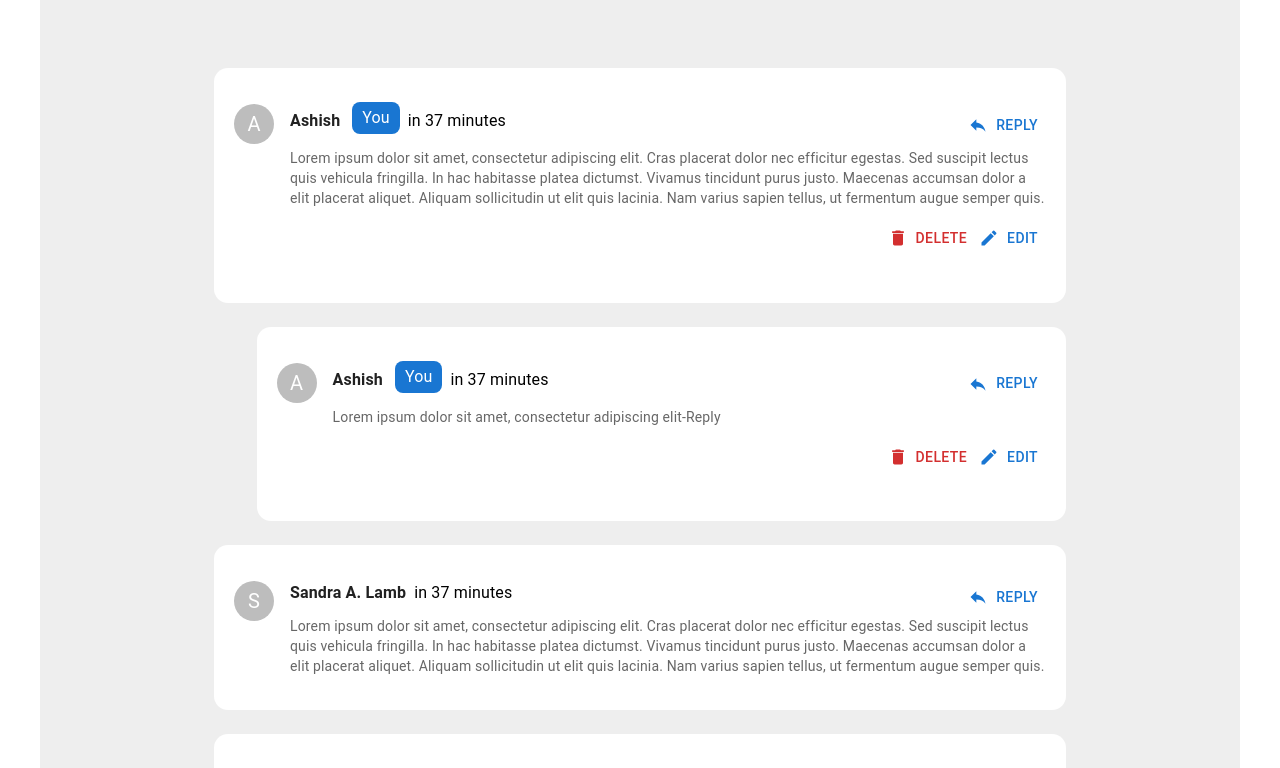
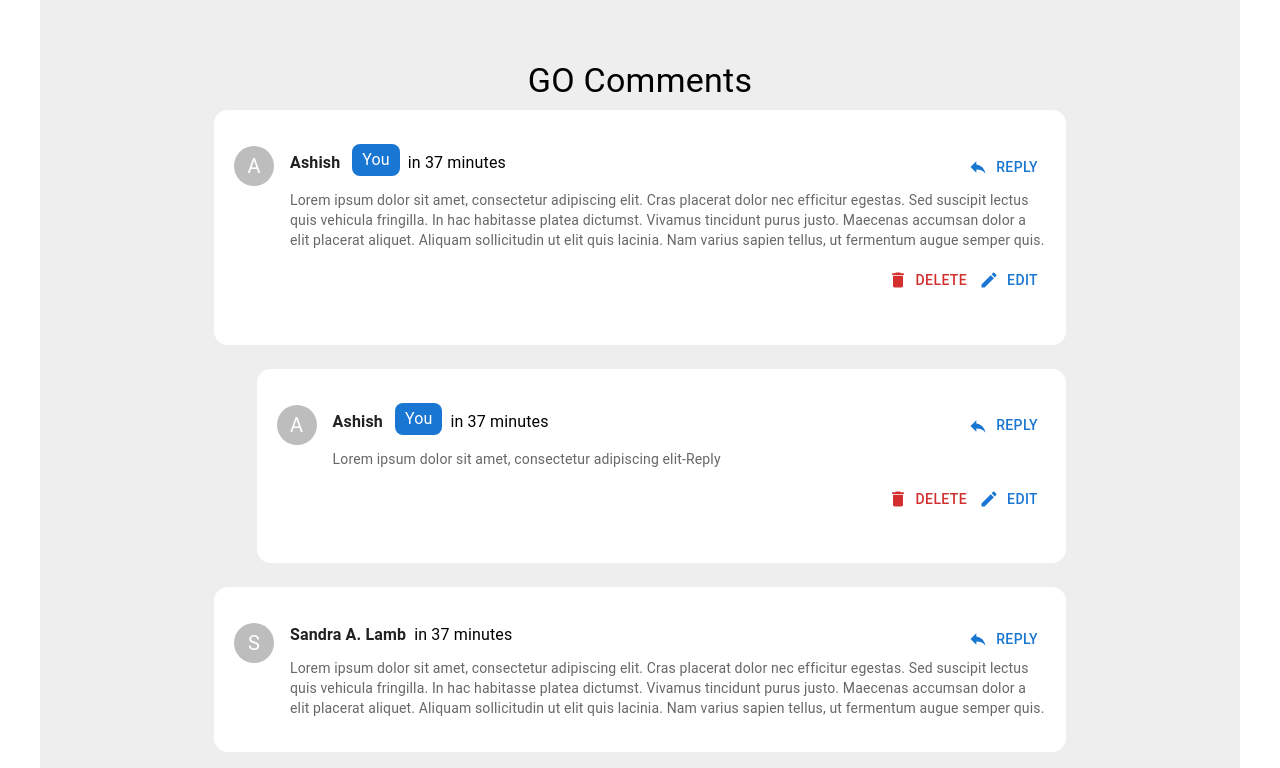
Before and after one commit to Ashish-21/AC_FosforLTIHakacthon, a React (Create React App) app: page / in a window 1280 px wide. Shown: the top 768 px of the page. Built offline with nearby package versions, Linux system fonts and the light colour scheme.

Commit message:
Adding Title to Comments Section

```diff
--- a/src/Pages/CommentsPage.tsx
+++ b/src/Pages/CommentsPage.tsx
@@ -1,6 +1,6 @@
 import React from "react";
 import CommentList from "../Components/CommentSection/CommentList";
-import { Container, ContainerProps } from "@mui/material";
+import { Container, ContainerProps, Typography } from "@mui/material";
 
 interface CommentsPageStyles {
   containerStyles: ContainerProps;
@@ -21,6 +21,7 @@ function CommentsPage() {
   return (
     <>
       <Container maxWidth="lg" {...styles.containerStyles}>
+        <Typography variant="h4">GO Comments</Typography>
         <Container maxWidth="md">
           <CommentList userID="12" postID="1" />
         </Container>
```
